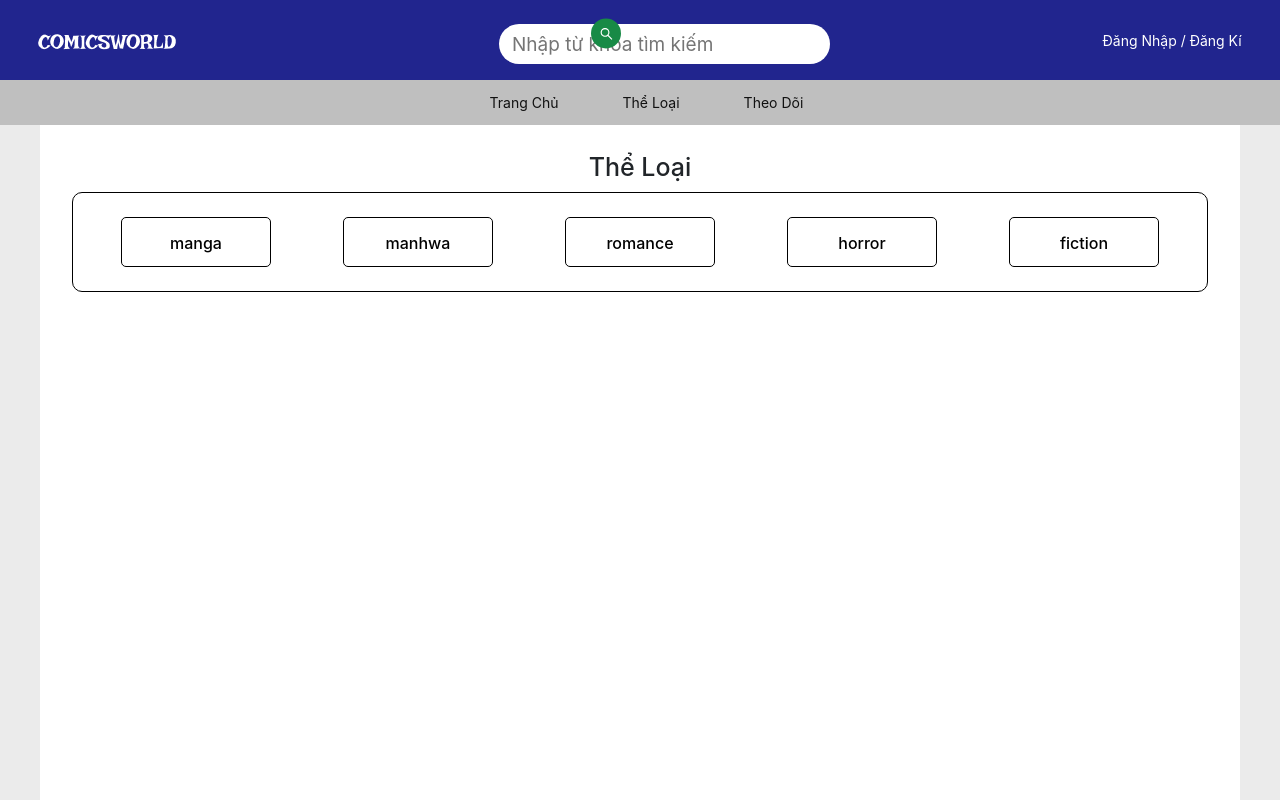
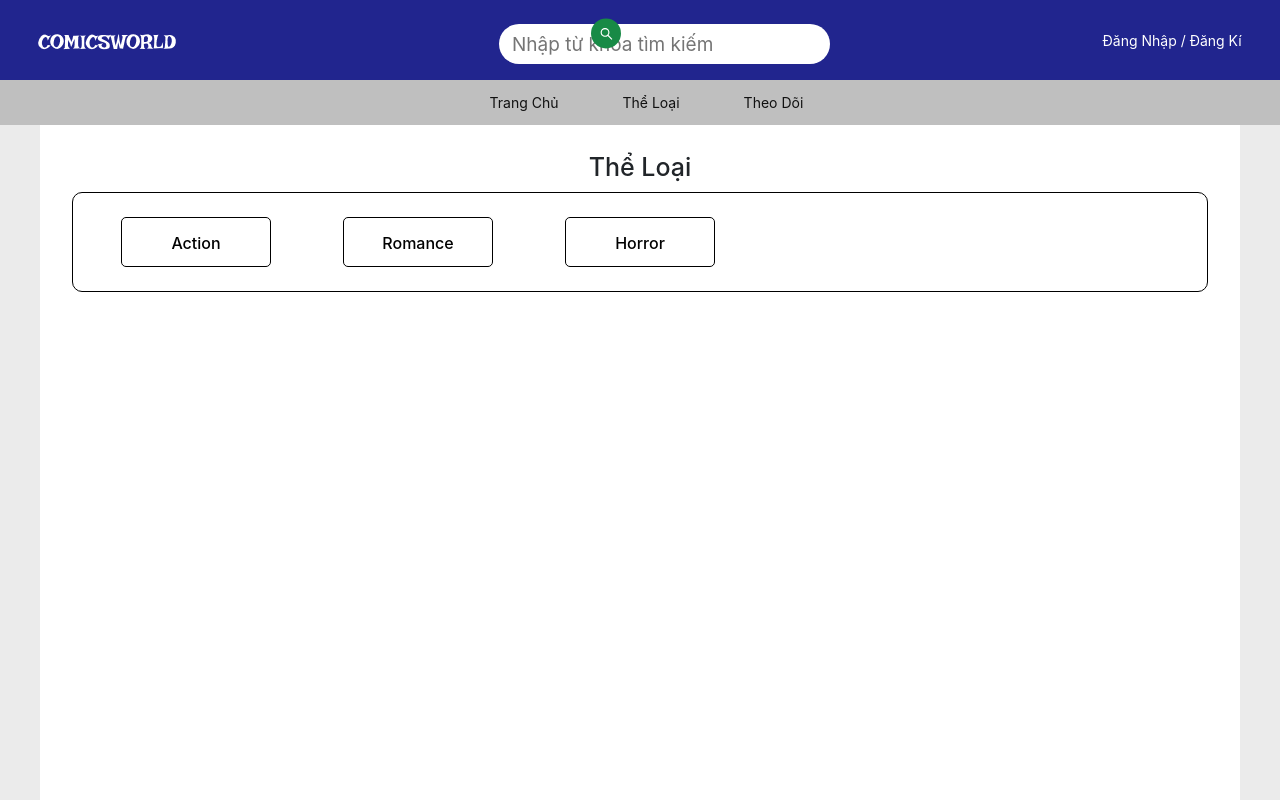
Before and after one commit to Toan2003/ComicWorld_Gaorangers_Intro2SE-Project_HCMUS, a React (Create React App) app in the folder fe/: page /type-comic in a window 1280 px wide. Shown: the top 800 px of the page. Built offline with nearby package versions, Linux system fonts and the light colour scheme.

Commit message:
complete type page

```diff
--- a/fe/src/api/comic.js
+++ b/fe/src/api/comic.js
@@ -28,8 +28,9 @@ async function getSearhComic(name) {
 }
 
 async function getComicAccordingToType(type) {
+    console.log(type)
     let link = '/comic/type'
-    return await axiosClient.get(link,type);
+    return await axiosClient.post(link,type);
 }
 //type
 
--- a/fe/src/pages/type_comic/type_comic.css
+++ b/fe/src/pages/type_comic/type_comic.css
@@ -36,7 +36,7 @@
     flex-wrap: wrap;
     align-items: center;
     padding: 12px;
-    margin: 0 auto;
+    margin: 0 auto 16px;
 }
 
 .type-button-container {
--- a/fe/src/pages/type_comic/type_comic.jsx
+++ b/fe/src/pages/type_comic/type_comic.jsx
@@ -1,29 +1,31 @@
 import './type_comic.css'
 import { Link } from 'react-router-dom'
 import { ComicSection } from '../../components/comic/comic'
-import { useState } from 'react'
+import { useState, useEffect } from 'react'
+import { getComicAccordingToType } from "../../api/comic"
+
 
 export default function TypeComic() {
-  const bttnlist = [
+  const typeList = [
     {
-      text: 'manga'
+      text: 'Action'
     },
     {
-      text:'manhwa'
+      text: 'Romance'
     },
     {
-      text: 'romance'
-    },
-    {
-      text: 'horror'
-    },
-    {
-      text: 'fiction'
+      text: 'Horror'
     }
   ]
 
   const [comic, setComic] = useState([])
+  const [typeTitle, setTypeTitle] = useState(undefined)
 
+  async function handleClickTypeButton(typeName) {
+    const comics = await getComicAccordingToType({type : typeName})
+    setComic(comics.data.data.listComic)
+    setTypeTitle('Danh sách truyện thể loại ' + typeName)
+  }
 
   return (
     <div className="type-container">
@@ -31,20 +33,20 @@ export default function TypeComic() {
         <h3 className="type-title">Thể Loại</h3>
         <div className="type-button-box">
           {
-            bttnlist.map((cur, index) => (<TypeButton props={cur} key={index}></TypeButton>))
+            typeList.map((cur, index) => (<TypeButton clickFunction={() => handleClickTypeButton(cur.text)} text={cur.text} key={index}></TypeButton>))
           }
         </div>
-        <ComicSection data={comic}></ComicSection>
+        <ComicSection title={typeTitle} data={comic}></ComicSection>
       </div>
     </div>
   )
 }
 
-function TypeButton({ props }) {
+function TypeButton({ clickFunction, text }) {
   return (
     <div className="type-button-container">
-      <button className="type-button" to="">
-        <h3 className="type-button-text">{props.text}</h3>
+      <button onClick={clickFunction} className="type-button" to="">
+        <h3 className="type-button-text">{text}</h3>
       </button>
     </div>
   )
```
